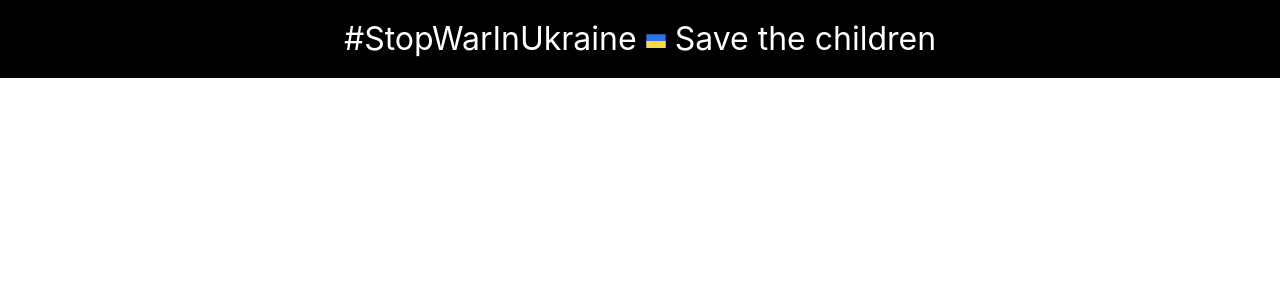
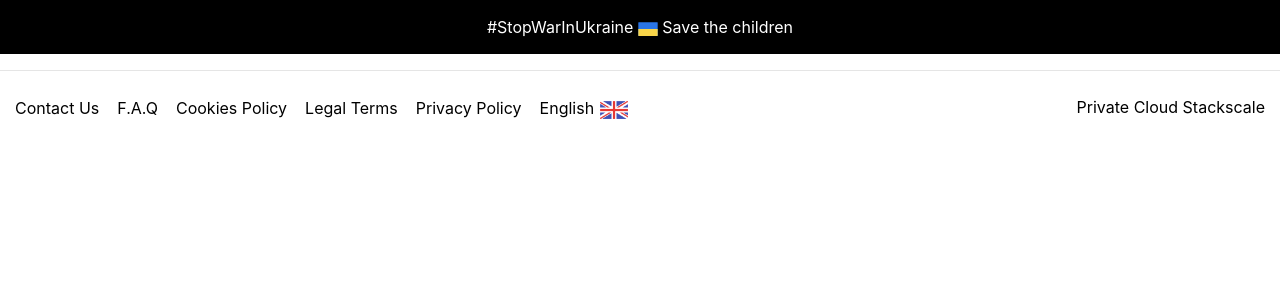
Before and after one commit to Williamsoditi/Awwwards, a Django app: page / in a window 1280 px wide. Shown: the top 300 px of the page. Run offline with Django 4.2, Linux system fonts and the light colour scheme; some libraries are stand-ins or nearby versions.

Commit message:
Style: Footer styling

```diff
--- a/awardsApp/templates/footer.html
+++ b/awardsApp/templates/footer.html
@@ -1 +1,11 @@
 {% load static %}
+<hr>
+<div class="container-fluid close-block mt-4">
+    <a href="#">Contact Us</a>&nbsp;&nbsp;&nbsp;
+    <a href="#">F.A.Q</a>&nbsp;&nbsp;&nbsp;
+    <a href="#">Cookies Policy</a>&nbsp;&nbsp;&nbsp;
+    <a href="#">Legal Terms</a>&nbsp;&nbsp;&nbsp;
+    <a href="#">Privacy Policy</a>&nbsp;&nbsp;&nbsp;
+    <a href="#">English</a>&nbsp;<span><img src="{% static 'images/great-britain.png'%}"></span>&nbsp;&nbsp;&nbsp;
+    <a href="#" class="float-right">Private Cloud Stackscale</a>
+</div>
--- a/static/css/base.css
+++ b/static/css/base.css
@@ -1,12 +1,12 @@
 *{
-    margin: 0%;
-    padding: 0%;
+    margin: 0;
+    padding: 0;
     box-sizing: border-box;
 }
 .ukraine{
     background-color: black;
     padding: 15px;
-    font-size: 2.5vw;
+    /* font-size: 2.5vw; */
 }
 .ukraine a:hover{
     color: white;
@@ -15,3 +15,14 @@
 .ukraine span{
     color: white!important;
 }
+.close-block a{
+    color: black;
+    text-decoration: none!important;
+}
+.close-block a:hover{
+    color: #8e8e8e;
+}
+.close-block img{
+    height: 30px;
+    width: 30px;
+}
```
Also changed, not shown: static/images/great-britain.png (added).
